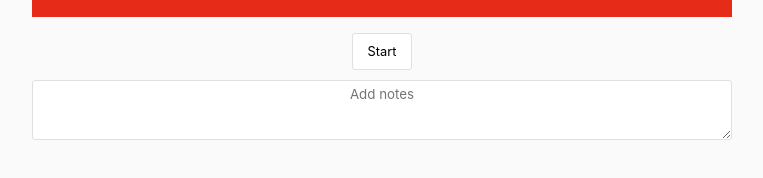
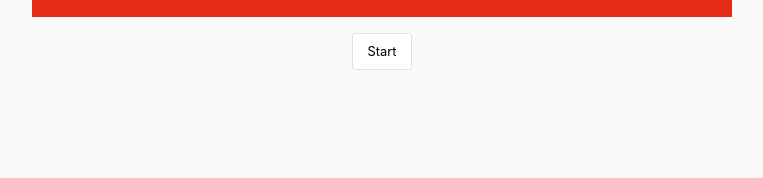
Before and after one commit to adriangoransson/pomodoro, a Vue app: page / in a window 1280 px wide. Shown: the part 280-458 px from the top of the page, without its empty margins (258-1021 px from the left). Built offline with nearby package versions, Linux system fonts and the light colour scheme.

Commit message:
Hide notepad until timer has been started for the first time

```diff
--- a/src/App.vue
+++ b/src/App.vue
@@ -8,7 +8,7 @@
     </header>
     <Settings v-if="settings" class="container" />
     <Timer />
-    <Notepad class="container" />
+    <Notepad v-if="$store.state.hasStarted" class="container" />
     <History class="container" />
   </div>
 </template>
```
